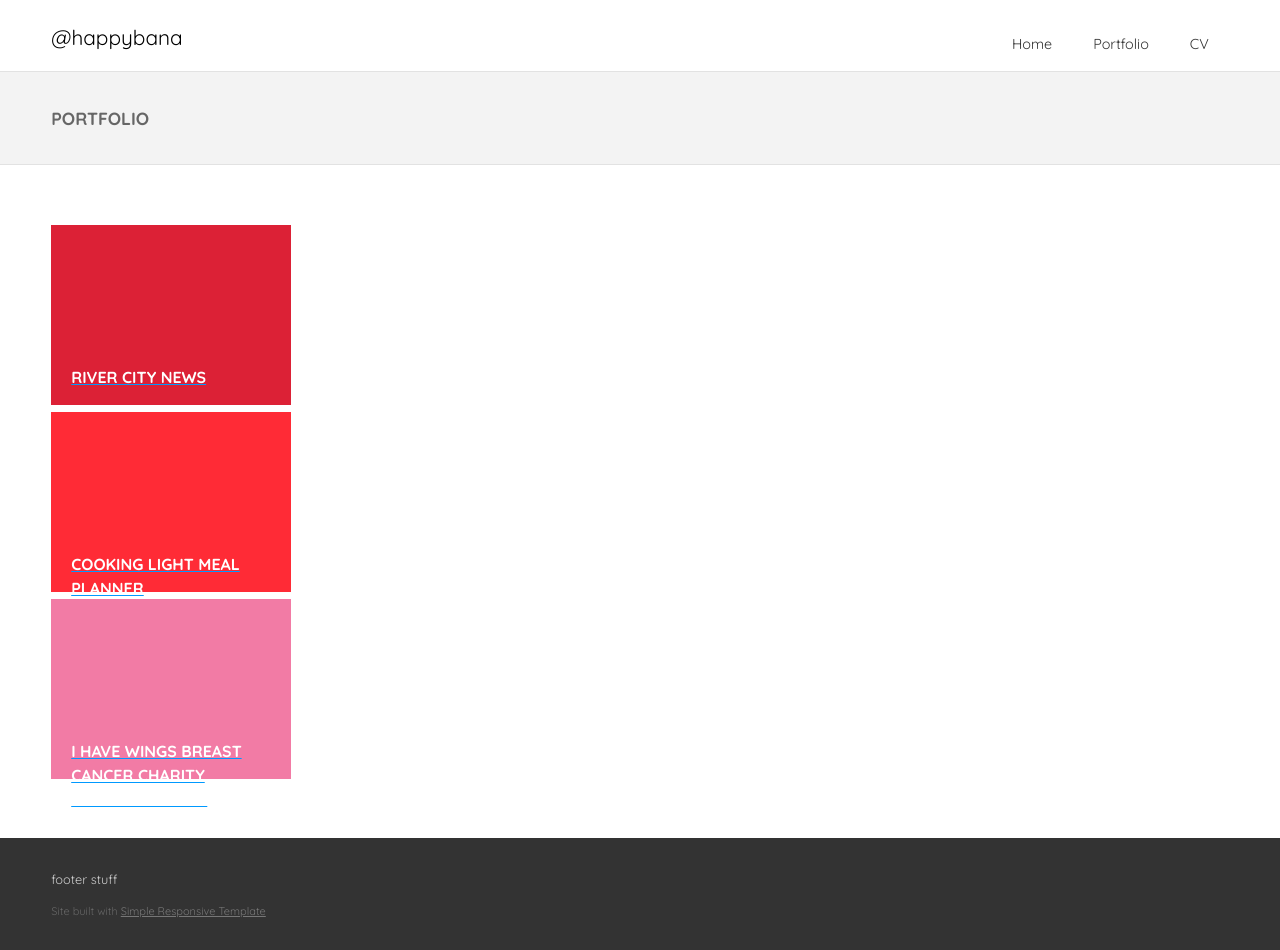
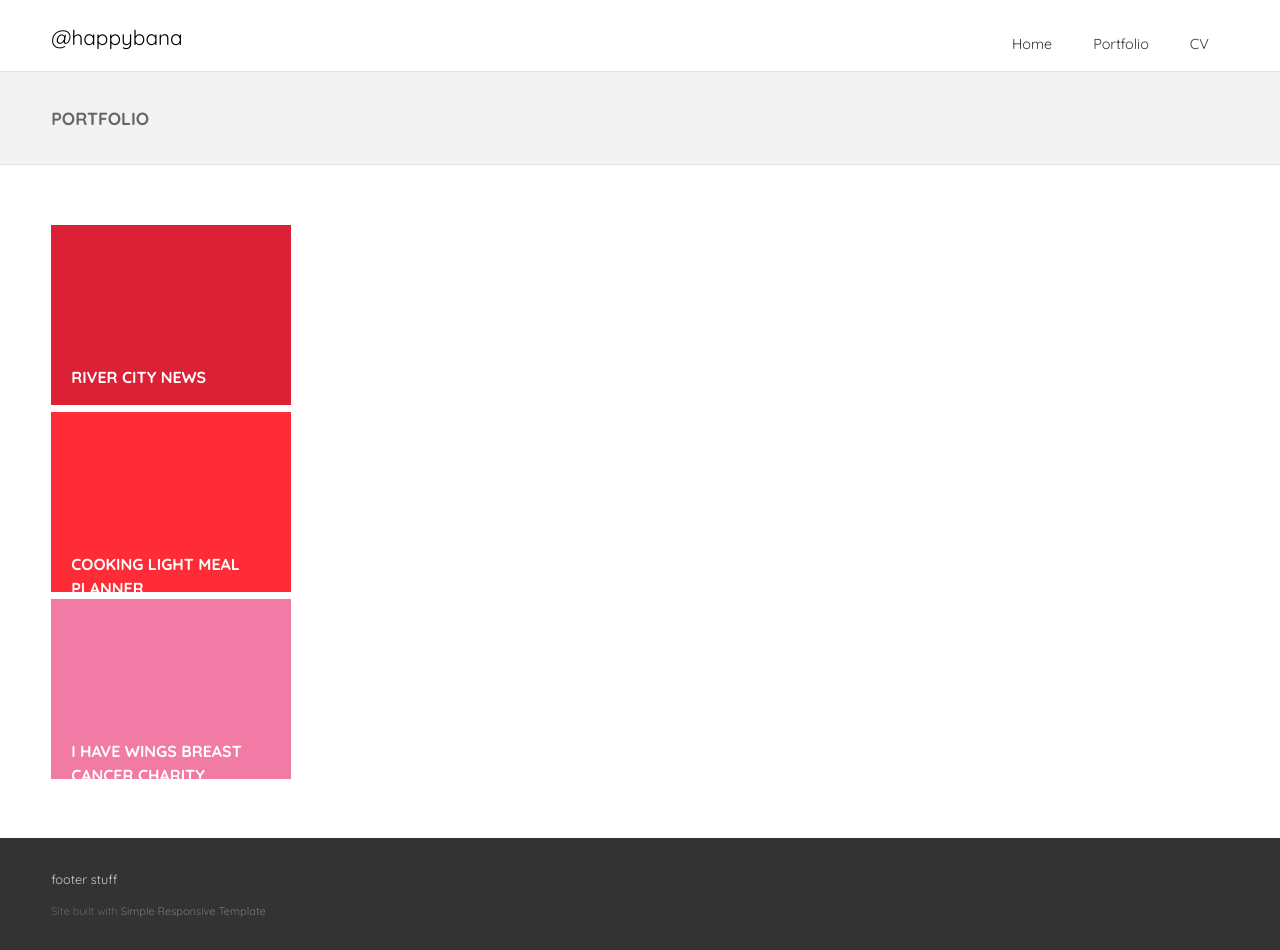
Before and after one commit to banbanbana/happybana.github.io, a Jekyll site: the page portfolio.html, which Jekyll copies as it is, in a window 1280 px wide. Built offline with Jekyll 4.4.1, drawn with Linux system fonts in a browser that asks for light colours; some web fonts are replaced.

Commit message:
Update colorblocks-style.css

```diff
--- a/css/colorblocks-style.css
+++ b/css/colorblocks-style.css
@@ -75,7 +75,6 @@
 a,
 a:visited,
 a:active,
-a:hover{color:#0099ff;}
 a:hover{ text-decoration:none;}
 
 
```
